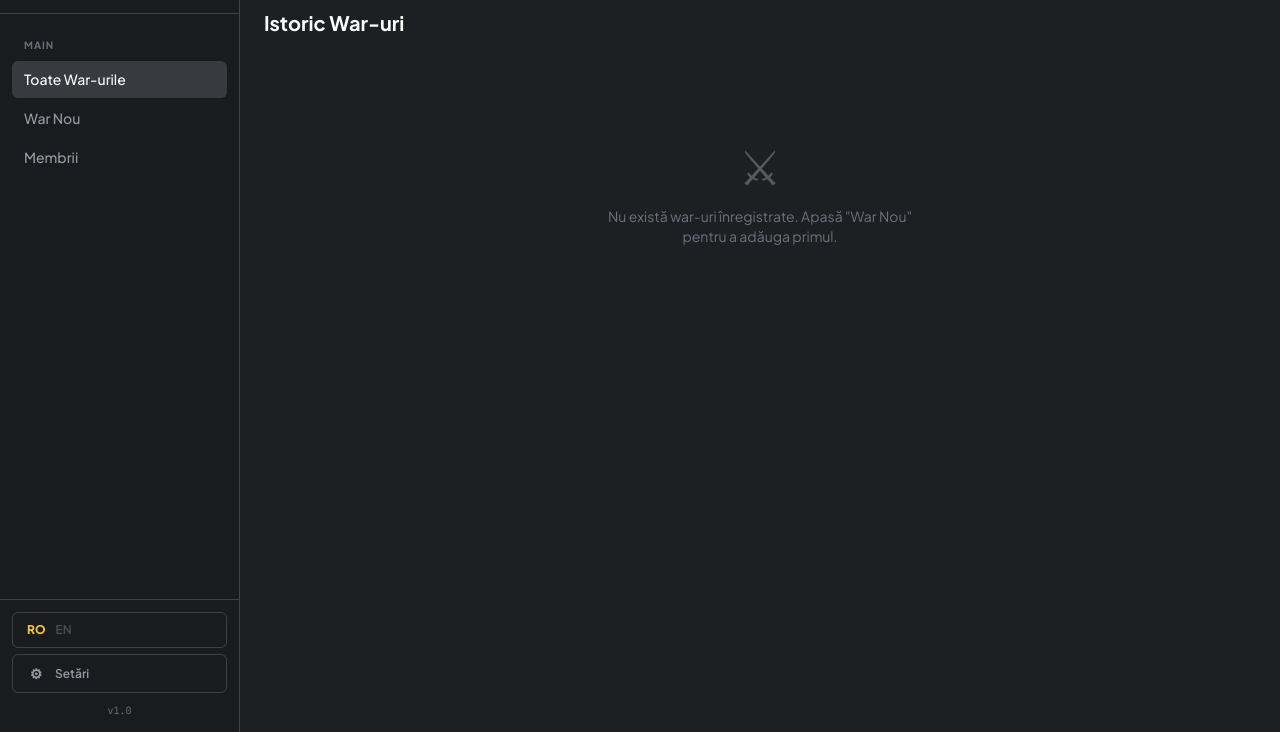
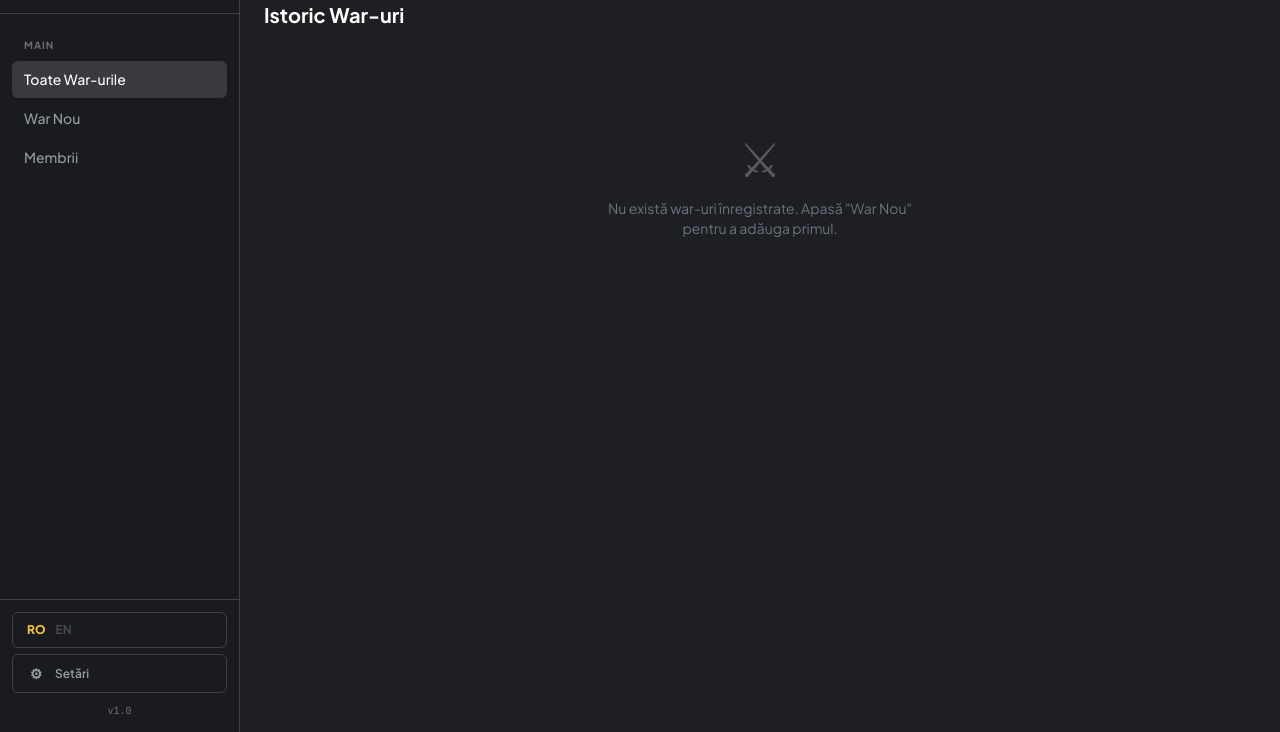
Before and after one commit to rmsdes18-max/wargame-nova, a website: page public/index.html in a window 1280 px wide. Shown: the part 68-800 px from the top of the page. Drawn offline with nearby package versions, Linux system fonts and the light colour scheme; no server answers.

Commit message:
Unify page layout: all pages full-width with same padding
- Remove max-width:1200px from .page base class
- All pages now use padding:20px 24px consistently
- War History page aligned left (same as View War)

Co-Authored-By: Claude Opus 4.6 (1M context) <noreply@anthropic.com>

```diff
--- a/public/css/nova.css
+++ b/public/css/nova.css
@@ -439,8 +439,7 @@ body.shell-locked .page-container{overflow:hidden;display:flex;flex-direction:co
    ══════════════════════════════════════════════════════════════════════ */
 
 /* ── PAGES (SPA) ── */
-.page{display:none;padding:28px 24px;max-width:1200px;margin:0 auto;}
-#page-view-war{max-width:none;padding:20px 24px;}
+.page{display:none;padding:20px 24px;max-width:none;}
 .page.active{display:block;}
 
 /* ── STEP WIZARD ── */
--- a/public/index.html
+++ b/public/index.html
@@ -112,10 +112,8 @@ input[type=number]{-moz-appearance:textfield;}
 
 <!-- ═══════════════ ALL WARS PAGE ═══════════════ -->
 <div class="page active" id="page-wars">
-  <div style="max-width:1400px;margin:0 auto;">
     <h2 style="font-size:20px;font-weight:700;color:#fff;margin-bottom:24px;" data-t="warHistory">War History</h2>
     <div id="wars-list" class="wars-grid"></div>
-  </div>
 </div>
 
 <!-- ═══════════════ NEW WAR WIZARD ═══════════════ -->
```
